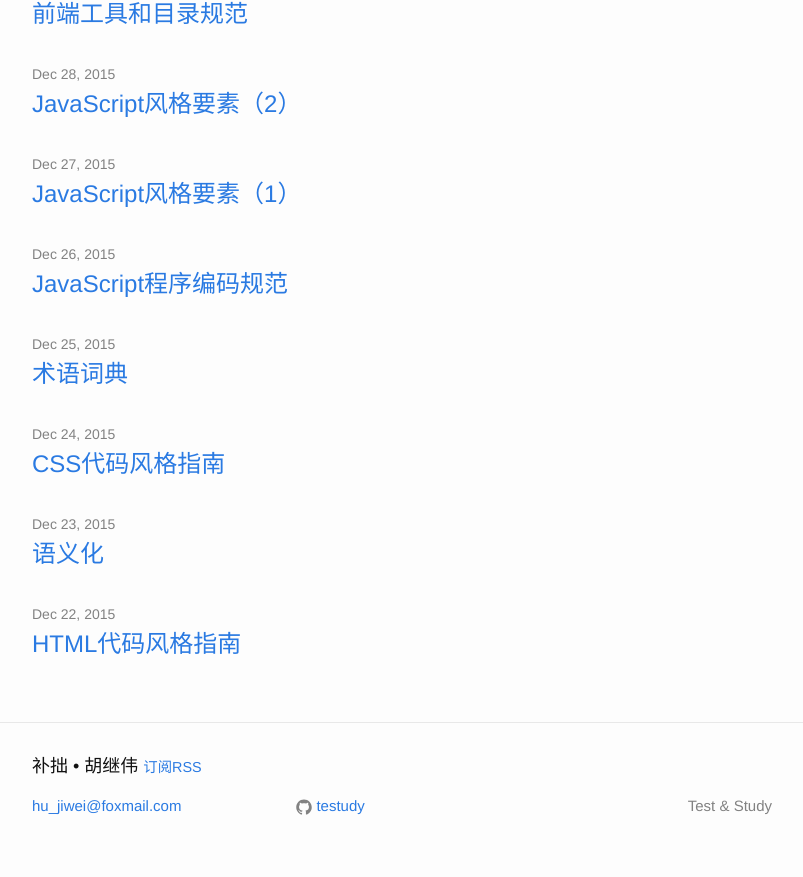
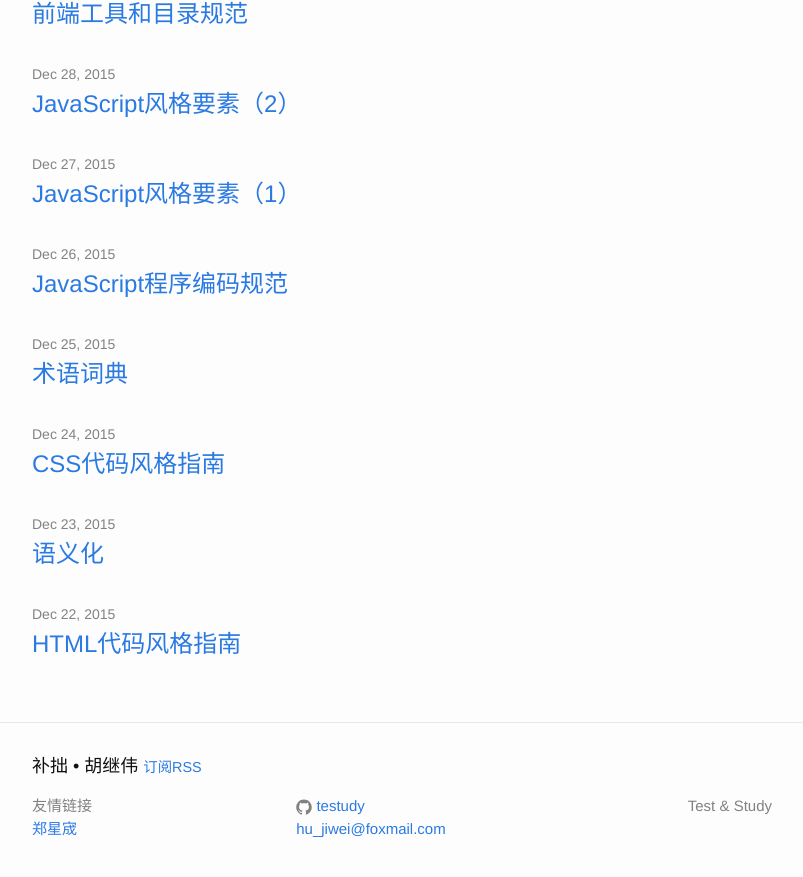
Before and after one commit to testudy/testudy.github.io, a Jekyll site: the page built from index.html, in a window 1280 px wide and 900 px high, scrolled down 1875 px. Shown: the top 877 px of the window, without its empty margins (238-1041 px from the left). Built offline with Jekyll 4.4.1, drawn with Linux system fonts in a browser that asks for light colours; comment, search, counter and statistics services are not loaded.

Commit message:
调整footer，添加友情链接

```diff
--- a/_includes/footer.html
+++ b/_includes/footer.html
@@ -15,20 +15,18 @@
     <div class="footer-col-wrapper">
       <div class="footer-col footer-col-1">
         <ul class="contact-list">
-          <li>
-            </li>
-            {% if site.email %}
-            <li><a href="mailto:{{ site.email }}">{{ site.email }}</a></li>
-            {% endif %}
+            <li>友情链接</li>
+            <li><a href="http://brooch.me/">郑星宬</a></li>
         </ul>
       </div>
 
       <div class="footer-col footer-col-2">
         <ul class="social-media-list">
           {% if site.github_username %}
-          <li>
-            {% include icon-github.html username=site.github_username %}
-          </li>
+            <li>{% include icon-github.html username=site.github_username %}</li>
+          {% endif %}
+          {% if site.email %}
+            <li><a href="mailto:{{ site.email }}">{{ site.email }}</a></li>
           {% endif %}
         </ul>
       </div>
```
